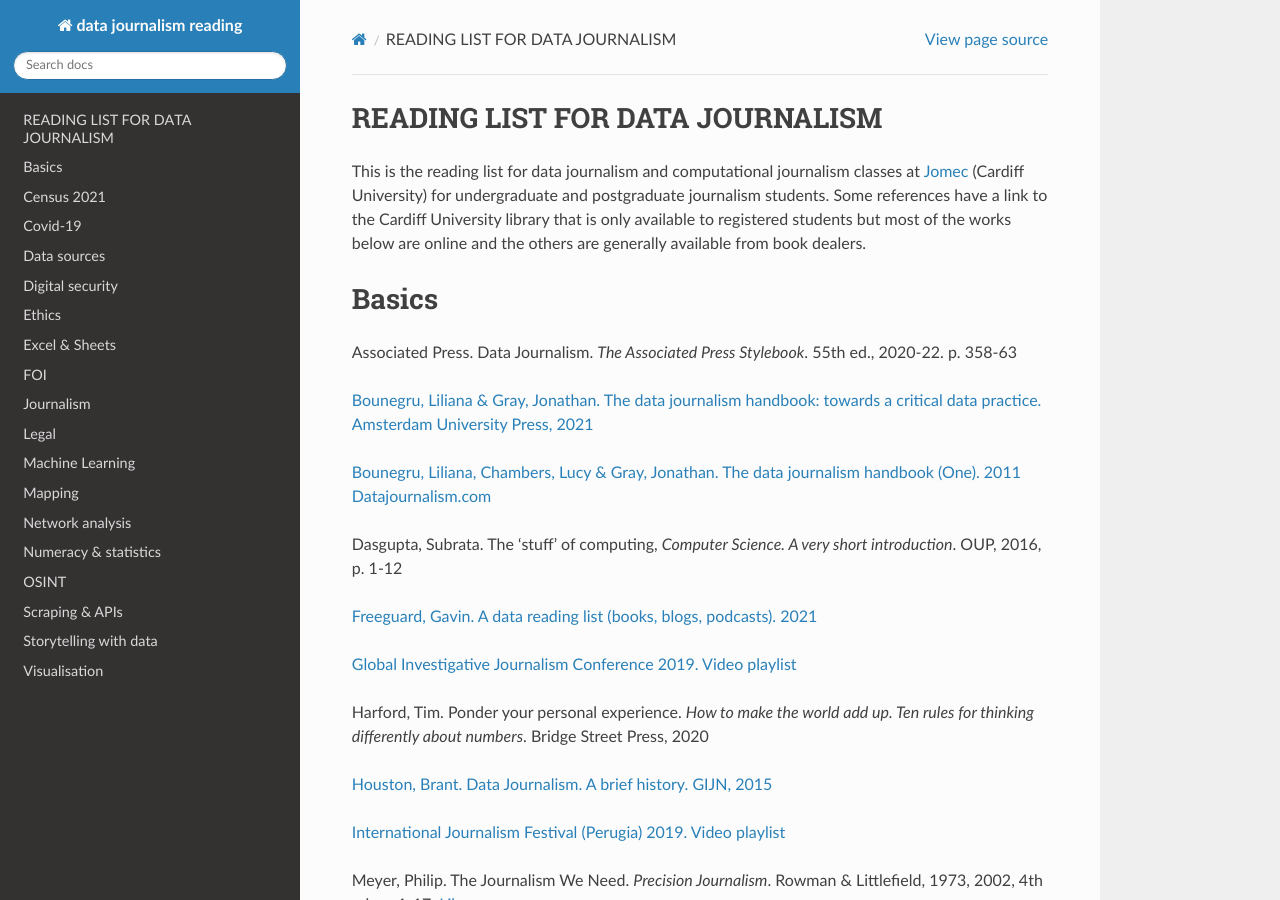
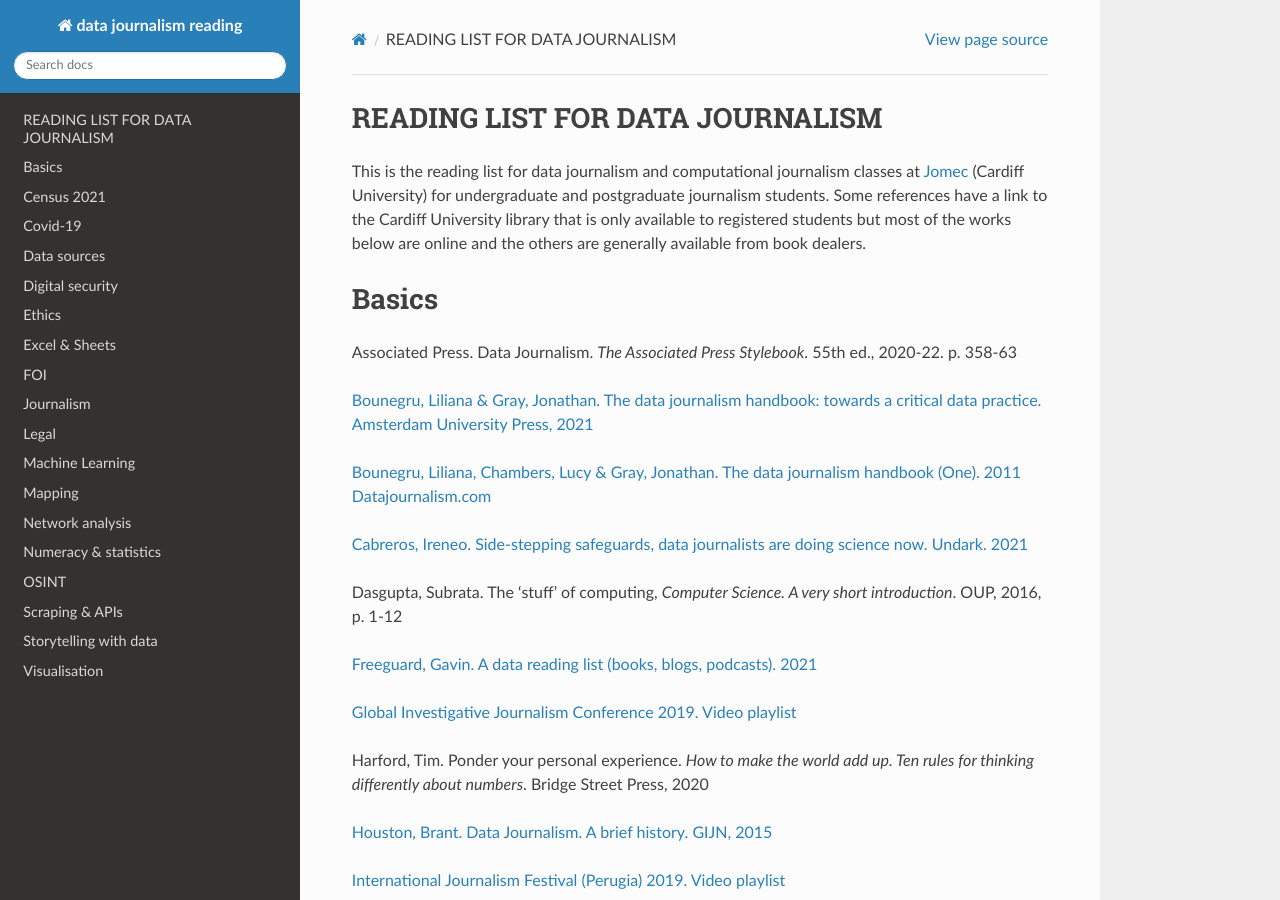
Before and after one commit to aodhanlutetiae/dj_reading, a Sphinx documentation site: the page built from docs/source/index.rst, in a window 1280 px wide and 900 px high. Built offline with Sphinx 7.4.7 and the Read the Docs theme 2.0.0, drawn with Linux system fonts in a browser that asks for light colours.

Commit message:
add item to basics

```diff
--- a/docs/source/index.rst
+++ b/docs/source/index.rst
@@ -12,10 +12,12 @@ Basics
 Associated Press. Data Journalism. *The Associated Press Stylebook*. 55th ed.,
 2020-22. p. 358-63
 
-`Bounegru, Liliana & Gray, Jonathan. The data journalism handbook: towards a critical data practice. Amsterdam University Press, 2021 <https://library.oapen.org/bitstream/handle/20.500.12657/47509/9789048542079.pdf>`__
+`Bounegru, Liliana & Gray, Jonathan. The data journalism handbook: towards a critical data practice. Amsterdam University Press, 2021 <https://library.oapen.org/bitstream/handle/20.500.12657/47509/9789048542079.pdf>`_
 
 `Bounegru, Liliana, Chambers, Lucy & Gray, Jonathan. The data journalism handbook (One). 2011
 Datajournalism.com <https://datajournalism.com/read/handbook/one>`__
+
+`Cabreros, Ireneo. Side-stepping safeguards, data journalists are doing science now. Undark. 2021 <https://undark.org/2021/04/22/data-journalists-are-doing-science/>`_
 
 Dasgupta, Subrata. The ‘stuff’ of computing, *Computer Science. A very
 short introduction*. OUP, 2016, p. 1-12
```
